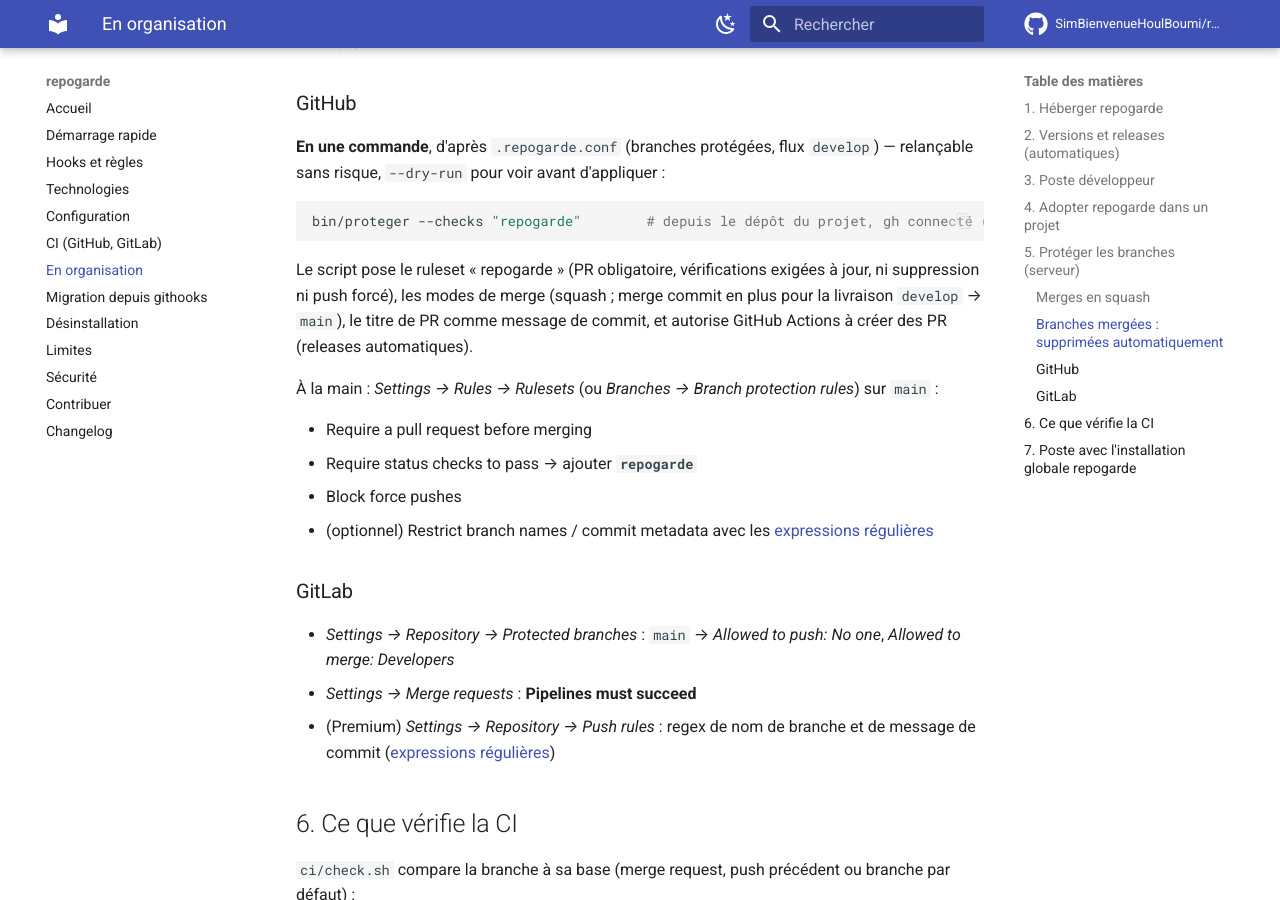
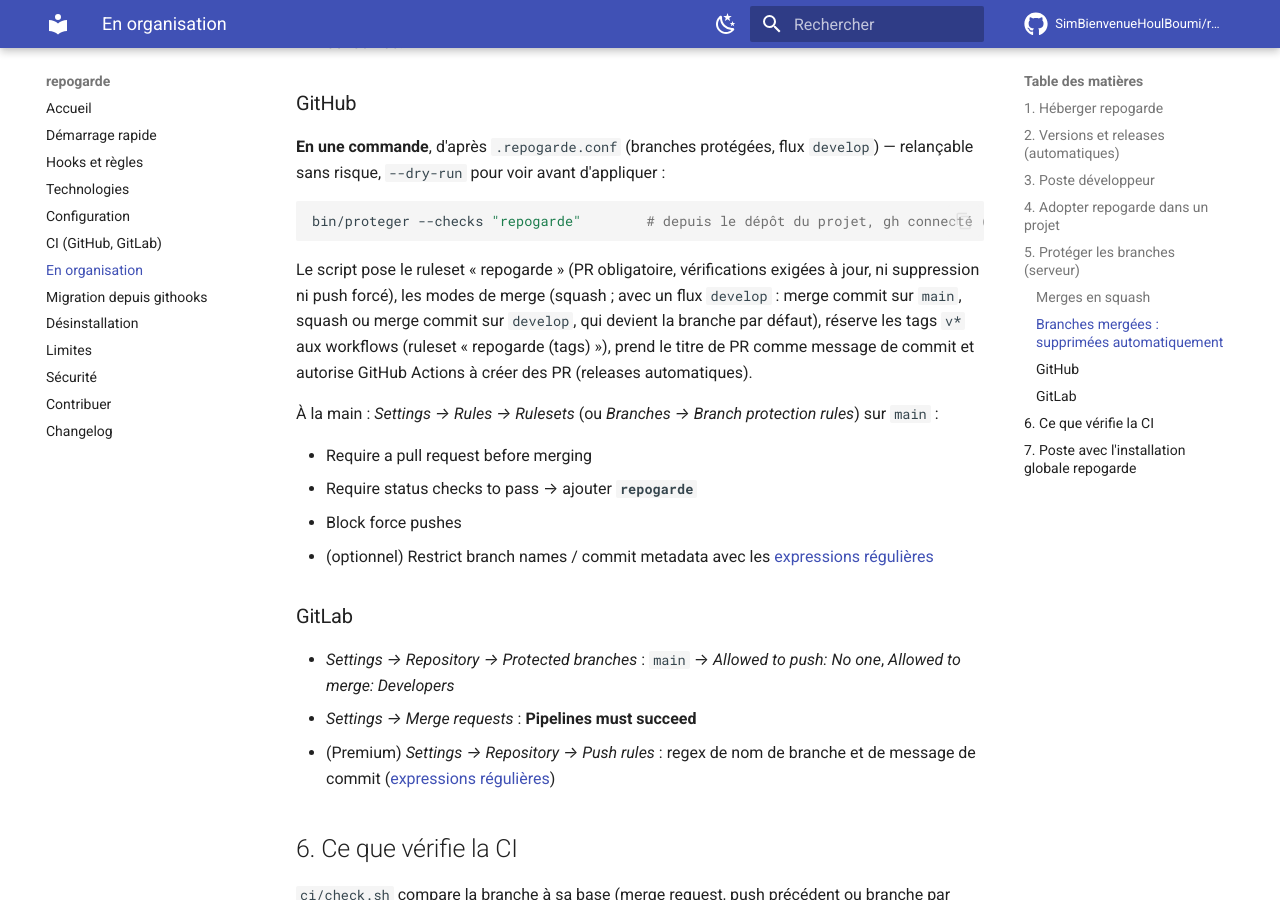
Before and after one commit to SimBienvenueHoulBoumi/githooks, an MkDocs documentation site: the page built from docs/industrialisation.md, in a window 1280 px wide and 900 px high, scrolled down 4018 px. Built offline with MkDocs 1.6.1 and Material for MkDocs 9.7.7, drawn with Linux system fonts in a browser that asks for light colours; comment, search, counter and statistics services are not loaded.

Commit message:
feat: proteger gère le flux develop et réserve les tags aux workflows
Flux develop : merge commit sur main, squash ou merge sur develop,
develop par défaut. Tags v* créés ou déplacés uniquement par GitHub
Actions.

````diff
--- a/docs/industrialisation.md
+++ b/docs/industrialisation.md
@@ -136,7 +136,7 @@
 bin/proteger --checks "repogarde"        # depuis le dépôt du projet, gh connecté (admin)
 ```
 
-Le script pose le ruleset « repogarde » (PR obligatoire, vérifications exigées à jour, ni suppression ni push forcé), les modes de merge (squash ; merge commit en plus pour la livraison `develop` → `main`), le titre de PR comme message de commit, et autorise GitHub Actions à créer des PR (releases automatiques).
+Le script pose le ruleset « repogarde » (PR obligatoire, vérifications exigées à jour, ni suppression ni push forcé), les modes de merge (squash ; avec un flux `develop` : merge commit sur `main`, squash ou merge commit sur `develop`, qui devient la branche par défaut), réserve les tags `v*` aux workflows (ruleset « repogarde (tags) »), prend le titre de PR comme message de commit et autorise GitHub Actions à créer des PR (releases automatiques).
 
 À la main : *Settings → Rules → Rulesets* (ou *Branches → Branch protection rules*) sur `main` :
 
````
Also changed, not shown: 2 other files.
